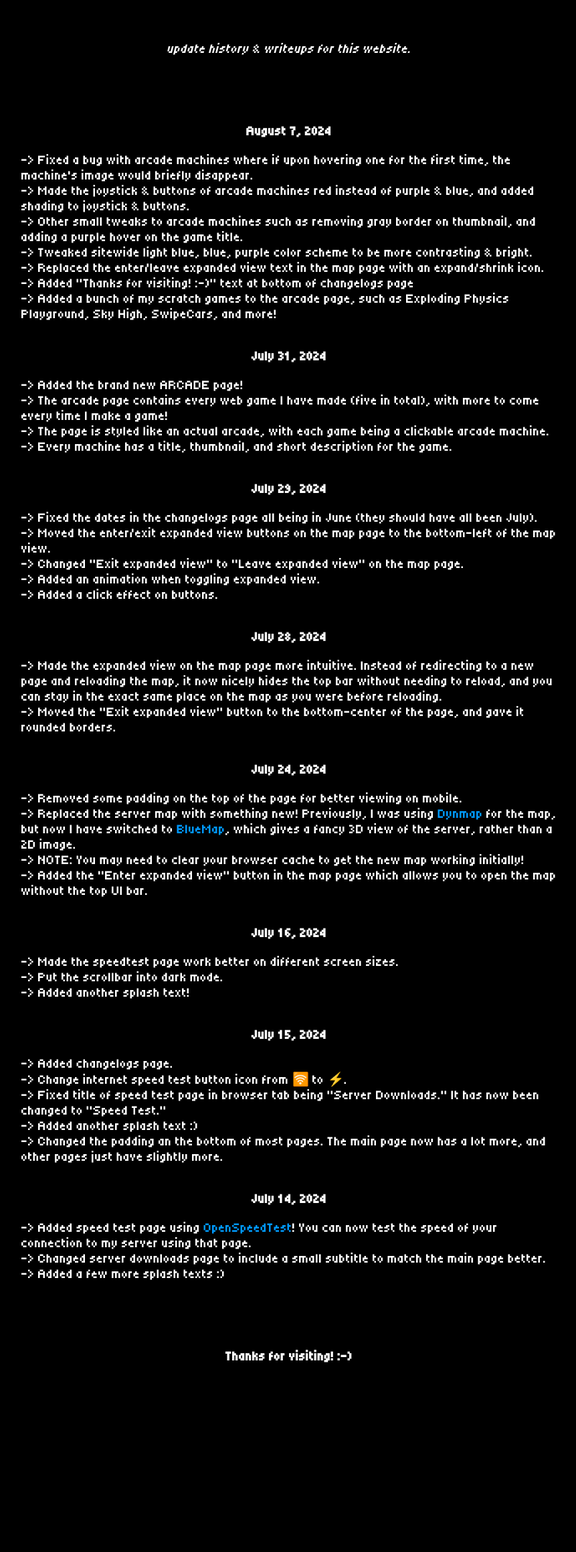
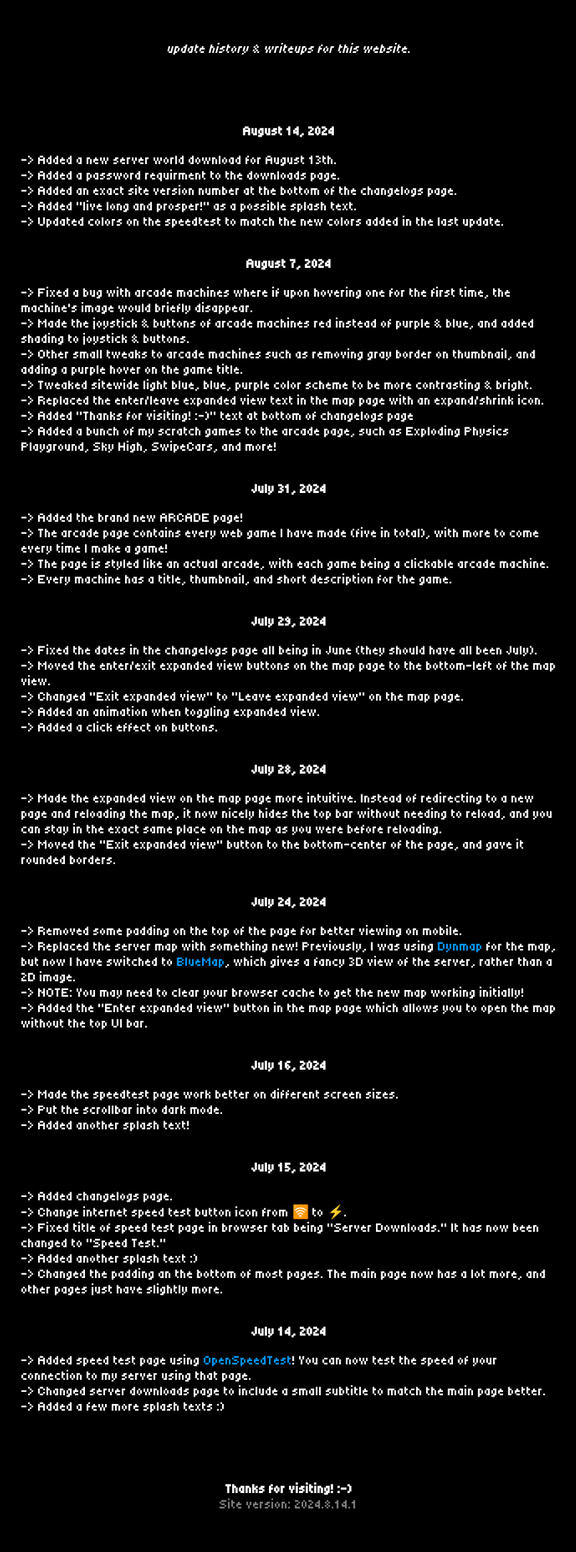
Before and after one commit to hw2007/hw2007.net, a PHP site: page /changelogs.html in a window 1280 px wide. Shown: the part 187-2504 px from the top of the page at 67% size, without its empty margins (208-1069 px from the left). Before the commit the page ends 2221 px from the top, so only its background shows below. Run offline with PHP 8.4, Linux system fonts and the light colour scheme.

Commit message:
Small tweaks

```diff
--- a/arcade.html
+++ b/arcade.html
@@ -4,7 +4,7 @@
 <html>
 	<head>
 		<!-- Use style.css as our default stylesheet -->
-		<link rel="stylesheet" type="text/css" href="style.css" />
+		<link rel="stylesheet" type="text/css" href="styles/style.css" />
 		<link rel="stylesheet" type="text/css" href="styles/arcade.css" />
 		<!-- Set the page title to appear in the browser tab -->
 		<title>hw2007 | Arcade</title>
--- a/changelogs.html
+++ b/changelogs.html
@@ -4,7 +4,7 @@
 <html>
 	<head>
 		<!-- Use style.css as our default stylesheet -->
-		<link rel="stylesheet" type="text/css" href="style.css" />
+		<link rel="stylesheet" type="text/css" href="styles/style.css" />
 		<!-- Set the page title to appear in the browser tab -->
 		<title>hw2007 | Changelogs</title>
 		<link rel="icon" href="assets/favicon.png" type="image/x-icon" />
@@ -31,6 +31,17 @@
 			max-width: 800px;
 			margin: auto;
 			">
+
+			<p style="padding-top: 20px; text-align: center;">
+				<b>August 14, 2024</b>
+			</p>
+			<p>
+				-> Added a new server world download for August 13th.<br>
+				-> Added a password requirment to the downloads page.<br>
+				-> Added an exact site version number at the bottom of the changelogs page.<br>
+				-> Added "live long and prosper!" as a possible splash text.<br>
+				-> Updated colors on the speedtest to match the new colors added in the last update.
+			</p>
 
 			<p style="padding-top: 20px; text-align: center;">
 				<b>August 7, 2024</b>
@@ -114,7 +125,8 @@
 			</p>
 
 			<p style="padding-top: 80px; text-align: center;">
-				<b>Thanks for visiting! :-)</b>
+				<b>Thanks for visiting! :-)</b><br>
+				<span style="color: gray">Site version: 2024.8.14.1</span>
 			</p>
 		</section>
 	</body>
--- a/downloads.html
+++ b/downloads.html
@@ -4,7 +4,7 @@
 <html>
 	<head>
 		<!-- Use style.css as our default stylesheet -->
-		<link rel="stylesheet" type="text/css" href="style.css" />
+		<link rel="stylesheet" type="text/css" href="styles/style.css" />
 		<!-- Set the page title to appear in the browser tab -->
 		<title>hw2007 | Server Downloads</title>
 		<link rel="icon" href="assets/favicon.png" type="image/x-icon" />
--- a/game.html
+++ b/game.html
@@ -4,7 +4,7 @@
 <html>
 	<head>
 		<!-- Use style.css as our default stylesheet -->
-		<link rel="stylesheet" type="text/css" href="style.css" />
+		<link rel="stylesheet" type="text/css" href="styles/style.css" />
 		<!-- Set the page title to appear in the browser tab -->
 		<title id="title">hw2007 | Game</title>
 		<link rel="icon" href="assets/favicon.png" type="image/x-icon" />
--- a/index.html
+++ b/index.html
@@ -4,7 +4,7 @@
 <html>
 	<head>
 		<!-- Use style.css as our default stylesheet -->
-		<link rel="stylesheet" type="text/css" href="style.css">
+		<link rel="stylesheet" type="text/css" href="styles/style.css" />
 		<!-- Link to javascript files -->
 		<script src="js/motd.js"></script>
 		<!-- Set the page title to appear in the browser tab -->
--- a/js/motd.js
+++ b/js/motd.js
@@ -36,7 +36,8 @@ const messages = [
 	"engage!",
 	"welcome, traveller!",
 	"there are four lights!",
-	`hello, ${getOS()} user! :)`
+	`hello, ${getOS()} user! :)`,
+	"live long and prosper!"
 ];
 
 // Function to display a random message
--- a/map.html
+++ b/map.html
@@ -4,7 +4,7 @@
 <html>
 	<head>
 		<!-- Use style.css as our default stylesheet -->
-		<link rel="stylesheet" type="text/css" href="style.css" />
+		<link rel="stylesheet" type="text/css" href="styles/style.css" />
 		<!-- Set the page title to appear in the browser tab -->
 		<title>hw2007 | Server Map</title>
 		<link rel="icon" href="assets/favicon.png" type="image/x-icon" />
--- a/speedtest.html
+++ b/speedtest.html
@@ -4,7 +4,7 @@
 <html>
 	<head>
 		<!-- Use style.css as our default stylesheet -->
-		<link rel="stylesheet" type="text/css" href="style.css" />
+		<link rel="stylesheet" type="text/css" href="styles/style.css" />
 		<!-- Set the page title to appear in the browser tab -->
 		<title>hw2007 | Speed Test</title>
 		<link rel="icon" href="assets/favicon.png" type="image/x-icon" />
--- a/style.css
+++ b/styles/style.css
@@ -7,7 +7,7 @@
 
 @font-face {
 	font-family: "Tiny5";
-	src: url("assets/tiny5.ttf") format("truetype");
+	src: url("/assets/tiny5.ttf") format("truetype");
 }
 
 .large-view {
--- a/turboembed.html
+++ b/turboembed.html
@@ -4,7 +4,7 @@
 <html>
 	<head>
 		<!-- Use style.css as our default stylesheet -->
-		<link rel="stylesheet" type="text/css" href="style.css" />
+		<link rel="stylesheet" type="text/css" href="styles/style.css" />
 		<!-- Set the page title to appear in the browser tab -->
 		<title id="title">hw2007 | TurboWarp Embed</title>
 		<link rel="icon" href="assets/favicon.png" type="image/x-icon" />
--- a/welcome.html
+++ b/welcome.html
@@ -4,7 +4,7 @@
 <html>
 	<head>
 		<!-- Use style.css as our default stylesheet -->
-		<link rel="stylesheet" type="text/css" href="style.css">
+		<link rel="stylesheet" type="text/css" href="styles/style.css" />
 		<!-- Link to javascript files -->
 		<script src="js/motd.js"></script>
 		<!-- Set the page title to appear in the browser tab -->
```
Also changed, not shown: speedtest/assets/css/app.css (+8 -8 lines), 1 other file.
